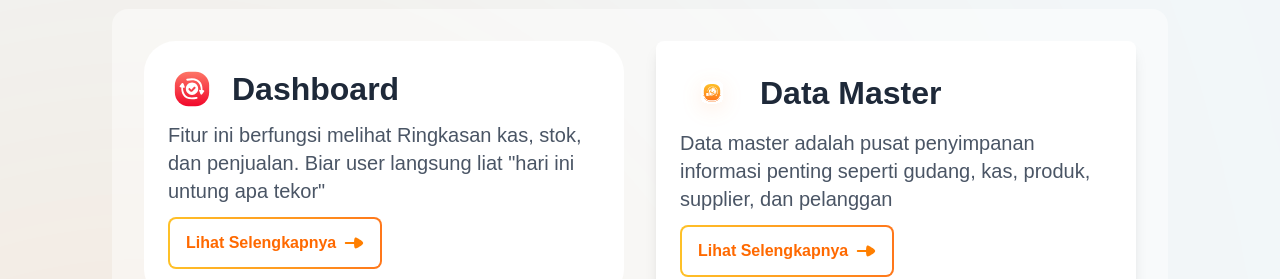
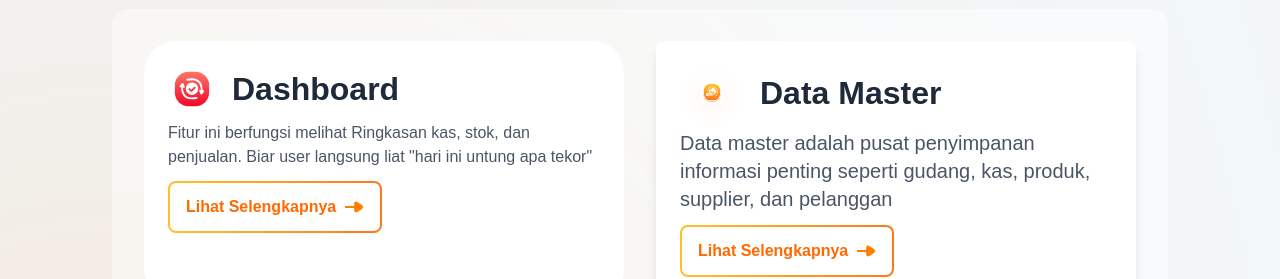
Before and after one commit to MorenoHilbran/Jemari-Point, a website: page src/index.html in a window 1280 px wide. Shown: the part 4280-4559 px from the top of the page. Drawn offline with nearby package versions, Linux system fonts and the light colour scheme.

Commit message:
testing ukuran font

```diff
--- a/src/index.html
+++ b/src/index.html
@@ -550,7 +550,7 @@
                             <h3 class="text-[32px] font-bold text-gray-800 mb-2">Dashboard</h3>
                         </div>
                     </div>
-                    <p class="text-gray-600 text-xl mb-3 max-w-md">Fitur ini berfungsi melihat Ringkasan kas, stok, dan penjualan. Biar user langsung liat "hari ini untung apa tekor"</p>
+                    <p class="text-gray-600 text-base mb-3 max-w-md">Fitur ini berfungsi melihat Ringkasan kas, stok, dan penjualan. Biar user langsung liat "hari ini untung apa tekor"</p>
                     <div class="">
                         <a href="#"
                             class="inline-block rounded-lg p-[2px] bg-gradient-to-r from-[#FEC128] to-[#FF771A] transition-all duration-300 ease-in-out group">
```
